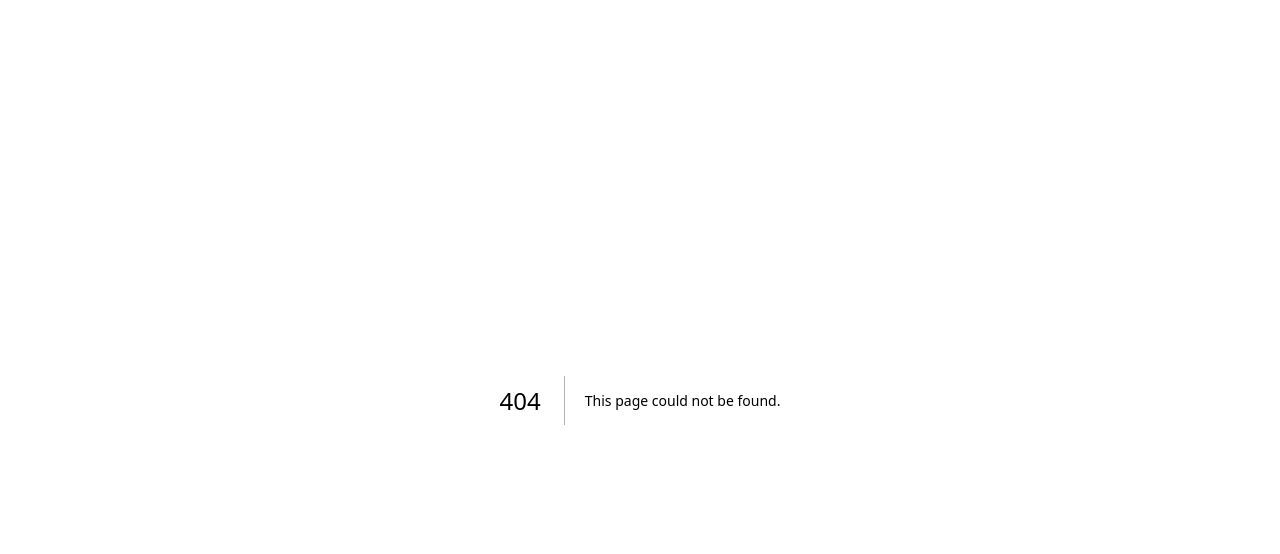
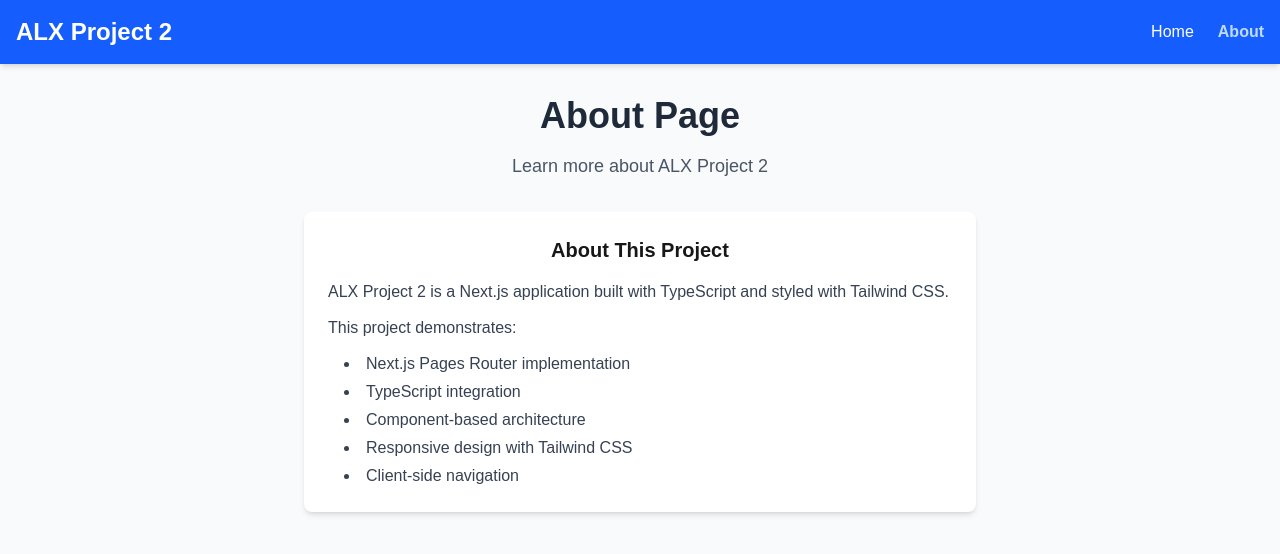
Before and after one commit to Wilsad/alx-project-0x02-setup, a Next.js app in the folder alx-project-0x02/: page /about in a window 1280 px wide. Before the commit this address had no page. Shown: the top 554 px of the page. Built offline with nearby package versions, Linux system fonts and the light colour scheme.

Commit message:
Added pages

```diff
--- a/alx-project-0x02/components/layout/Header.tsx
+++ b/alx-project-0x02/components/layout/Header.tsx
@@ -1,16 +1,46 @@
 import React from 'react';
+import Link from 'next/link';
+import { useRouter } from 'next/router';
 
 const Header: React.FC = () => {
+  const router = useRouter();
+
+  // Helper function to check if link is active
+  const isActive = (path: string) => router.pathname === path;
+
   return (
-    <header className="bg-blue-600 text-white p-4">
+    <header className="bg-blue-600 text-white p-4 shadow-md">
       <div className="container mx-auto">
-        <h1 className="text-2xl font-bold">ALX Project 2</h1>
-        <nav>
-          <ul className="flex space-x-4 mt-2">
-            <li><a href="/" className="hover:underline">Home</a></li>
-            <li><a href="/about" className="hover:underline">About</a></li>
-          </ul>
-        </nav>
+        <div className="flex items-center justify-between">
+          <Link href="/" className="text-2xl font-bold hover:text-blue-200">
+            ALX Project 2
+          </Link>
+
+          <nav>
+            <ul className="flex space-x-6">
+              <li>
+                <Link
+                  href="/home"
+                  className={`hover:text-blue-200 transition-colors duration-200 ${
+                    isActive('/home') ? 'text-blue-200 font-semibold' : ''
+                  }`}
+                >
+                  Home
+                </Link>
+              </li>
+              <li>
+                <Link
+                  href="/about"
+                  className={`hover:text-blue-200 transition-colors duration-200 ${
+                    isActive('/about') ? 'text-blue-200 font-semibold' : ''
+                  }`}
+                >
+                  About
+                </Link>
+              </li>
+            </ul>
+          </nav>
+        </div>
       </div>
     </header>
   );
--- /dev/null
+++ b/alx-project-0x02/pages/about.tsx
@@ -0,0 +1,38 @@
+import Header from '../components/layout/Header';
+
+export default function About() {
+  return (
+    <div className="min-h-screen bg-gray-50">
+      <Header />
+      <main className="container mx-auto px-4 py-8">
+        <div className="text-center">
+          <h1 className="text-4xl font-bold text-gray-800 mb-4">
+            About Page
+          </h1>
+          <p className="text-lg text-gray-600 mb-8">
+            Learn more about ALX Project 2
+          </p>
+          <div className="bg-white p-6 rounded-lg shadow-md max-w-2xl mx-auto">
+            <h2 className="text-xl font-semibold mb-4">About This Project</h2>
+            <div className="text-left space-y-3 text-gray-700">
+              <p>
+                ALX Project 2 is a Next.js application built with TypeScript and
+                styled with Tailwind CSS.
+              </p>
+              <p>
+                This project demonstrates:
+              </p>
+              <ul className="list-disc list-inside ml-4 space-y-1">
+                <li>Next.js Pages Router implementation</li>
+                <li>TypeScript integration</li>
+                <li>Component-based architecture</li>
+                <li>Responsive design with Tailwind CSS</li>
+                <li>Client-side navigation</li>
+              </ul>
+            </div>
+          </div>
+        </div>
+      </main>
+    </div>
+  );
+}
--- /dev/null
+++ b/alx-project-0x02/pages/home.tsx
@@ -0,0 +1,26 @@
+import Header from '../components/layout/Header';
+
+export default function Home() {
+  return (
+    <div className="min-h-screen bg-gray-50">
+      <Header />
+      <main className="container mx-auto px-4 py-8">
+        <div className="text-center">
+          <h1 className="text-4xl font-bold text-gray-800 mb-4">
+            Home Page
+          </h1>
+          <p className="text-lg text-gray-600 mb-8">
+            Welcome to the Home page of ALX Project 2
+          </p>
+          <div className="bg-white p-6 rounded-lg shadow-md max-w-md mx-auto">
+            <h2 className="text-xl font-semibold mb-2">What's on this page?</h2>
+            <p className="text-gray-700">
+              This is the main home page where users can find the latest updates
+              and featured content.
+            </p>
+          </div>
+        </div>
+      </main>
+    </div>
+  );
+}
--- a/alx-project-0x02/pages/index.tsx
+++ b/alx-project-0x02/pages/index.tsx
@@ -1,24 +1,57 @@
 import Header from '../components/layout/Header';
+import Link from 'next/link';
 
-export default function Home() {
+export default function Index() {
   return (
     <div className="min-h-screen bg-gray-50">
       <Header />
       <main className="container mx-auto px-4 py-8">
         <div className="text-center">
-          <h1 className="text-4xl font-bold text-gray-800 mb-4">
+          <h1 className="text-5xl font-bold text-gray-800 mb-6">
             Welcome to ALX Project 2
           </h1>
-          <p className="text-lg text-gray-600 mb-8">
+          <p className="text-xl text-gray-600 mb-12">
             A Next.js project with TypeScript and Tailwind CSS
           </p>
-          <div className="bg-white p-6 rounded-lg shadow-md max-w-md mx-auto">
-            <h2 className="text-xl font-semibold mb-2">Project Features</h2>
-            <ul className="text-left space-y-2">
-              <li>✅ Next.js with TypeScript</li>
-              <li>✅ Tailwind CSS for styling</li>
-              <li>✅ ESLint for code quality</li>
-              <li>✅ Component-based architecture</li>
+
+          <div className="grid md:grid-cols-2 gap-8 max-w-4xl mx-auto">
+            {/* Home Page Card */}
+            <div className="bg-white p-8 rounded-lg shadow-lg hover:shadow-xl transition-shadow duration-300">
+              <h2 className="text-2xl font-semibold mb-4 text-gray-800">Home</h2>
+              <p className="text-gray-600 mb-6">
+                Visit the home page to see the main content and features.
+              </p>
+              <Link
+                href="/home"
+                className="inline-block bg-blue-600 text-white px-6 py-3 rounded-lg hover:bg-blue-700 transition-colors duration-200"
+              >
+                Go to Home
+              </Link>
+            </div>
+
+            {/* About Page Card */}
+            <div className="bg-white p-8 rounded-lg shadow-lg hover:shadow-xl transition-shadow duration-300">
+              <h2 className="text-2xl font-semibold mb-4 text-gray-800">About</h2>
+              <p className="text-gray-600 mb-6">
+                Learn more about this project and its implementation.
+              </p>
+              <Link
+                href="/about"
+                className="inline-block bg-green-600 text-white px-6 py-3 rounded-lg hover:bg-green-700 transition-colors duration-200"
+              >
+                Learn More
+              </Link>
+            </div>
+          </div>
+
+          <div className="mt-12 bg-white p-6 rounded-lg shadow-md max-w-md mx-auto">
+            <h3 className="text-xl font-semibold mb-2">Project Features</h3>
+            <ul className="text-left space-y-2 text-gray-700">
+              <li>✅ Next.js Pages Router</li>
+              <li>✅ TypeScript integration</li>
+              <li>✅ Tailwind CSS styling</li>
+              <li>✅ Client-side navigation</li>
+              <li>✅ Active link highlighting</li>
             </ul>
           </div>
         </div>
```
